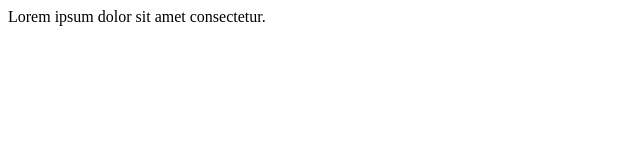
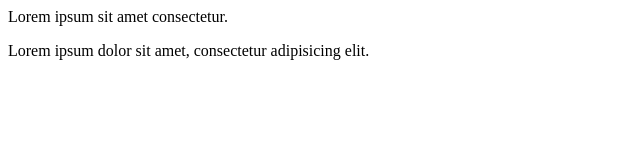
Before and after one commit to dmytrokryvitskyi/my-third-repository, a plain HTML site: page index.html in a window 1280 px wide. Shown: the whole page, without its empty margins (0-640 px from the left). Drawn offline with Linux system fonts and the light colour scheme.

Commit message:
some changes in code

```diff
--- a/index.html
+++ b/index.html
@@ -4,6 +4,7 @@
         <title>Mykola</title>
     </head>
     <body>
-        <div>Lorem ipsum dolor sit amet consectetur.</div>
+        <div>Lorem ipsum sit amet consectetur.</div>
+        <p>Lorem ipsum dolor sit amet, consectetur adipisicing elit.</p>
     </body>
 </html>
```
